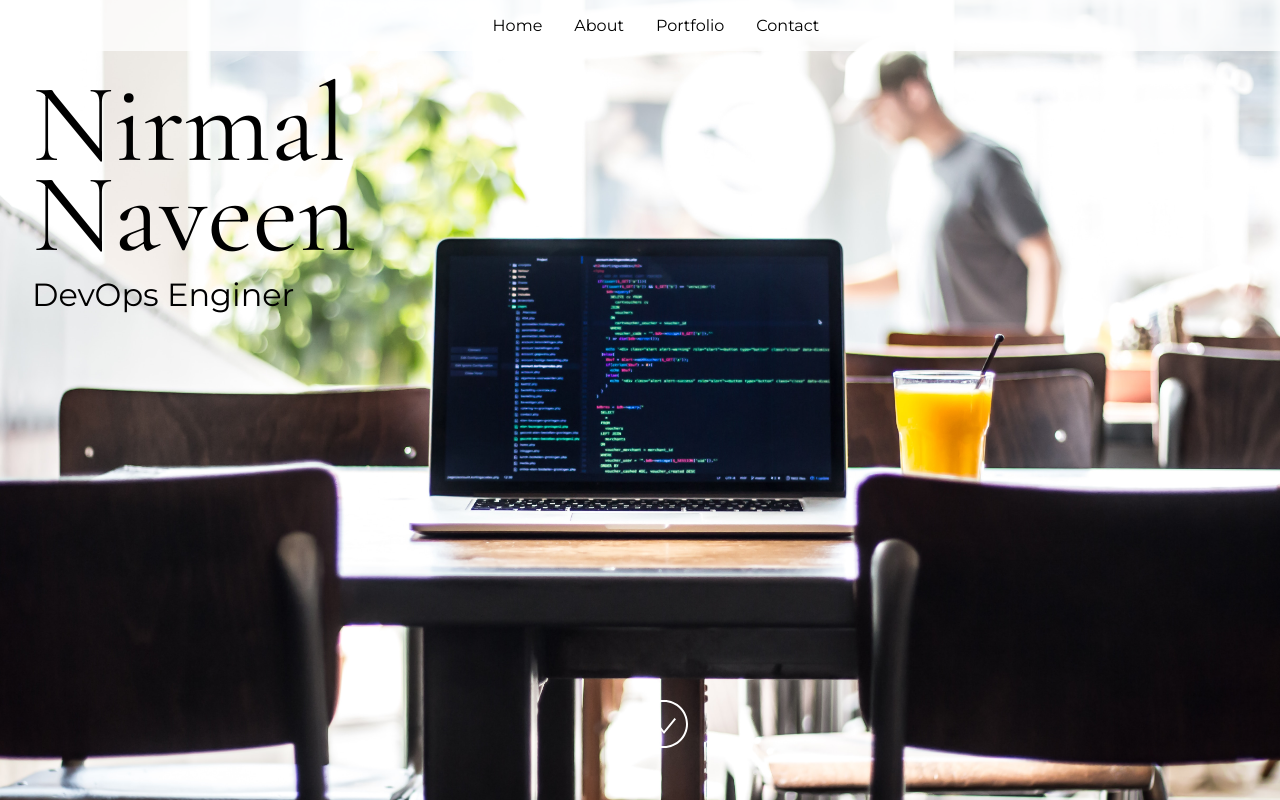
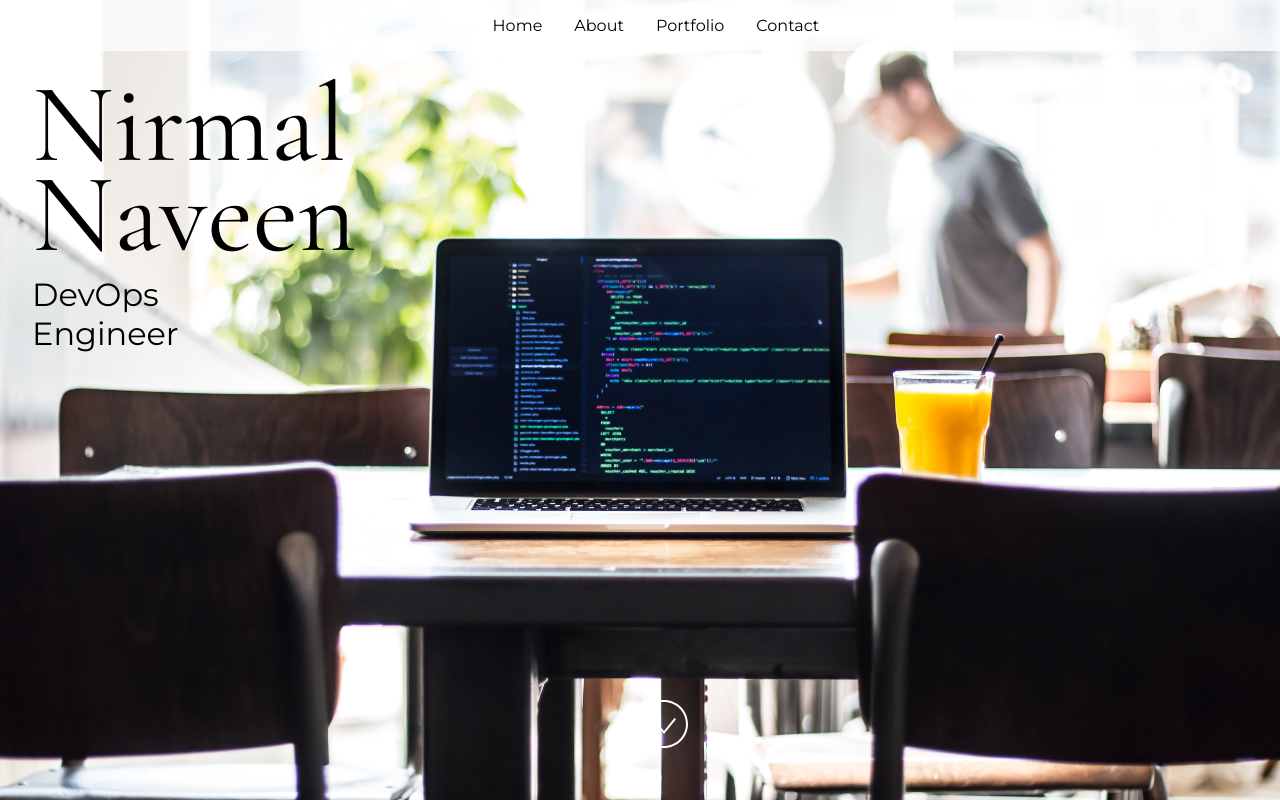
Before and after one commit to NirmalNaveen20/mlsa-portfolio, a React (Vite) app: page / in a window 1280 px wide. Built offline with nearby package versions, Linux system fonts and the light colour scheme.

Commit message:
style: make changes to code

```diff
--- a/src/App.jsx
+++ b/src/App.jsx
@@ -25,7 +25,7 @@ import "./styles.css";
  */
 const siteProps = {
   name: "Nirmal Naveen",
-  title: "DevOps Enginer",
+  title: "DevOps Engineer",
   email: "nirmal@gmail.com",
   gitHub: "NirmalNaveen20",
   instagram: "",
```
